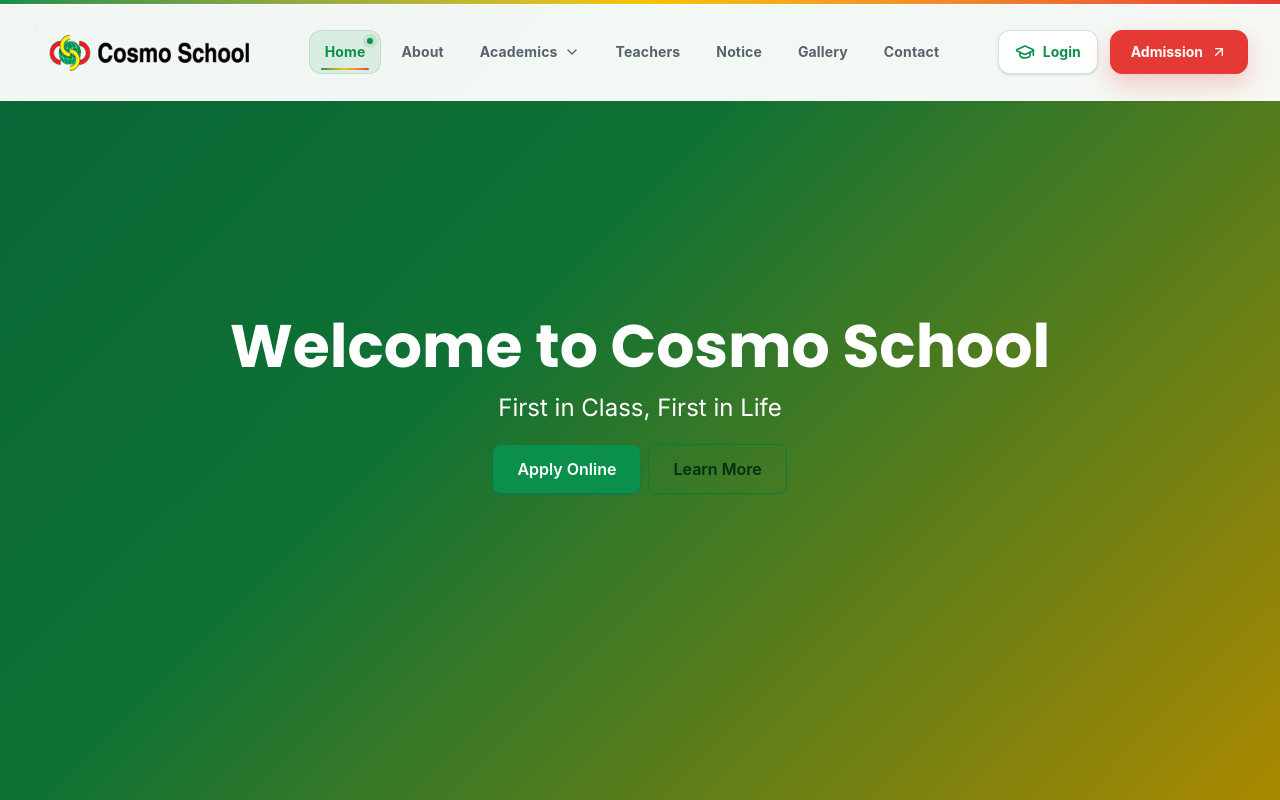
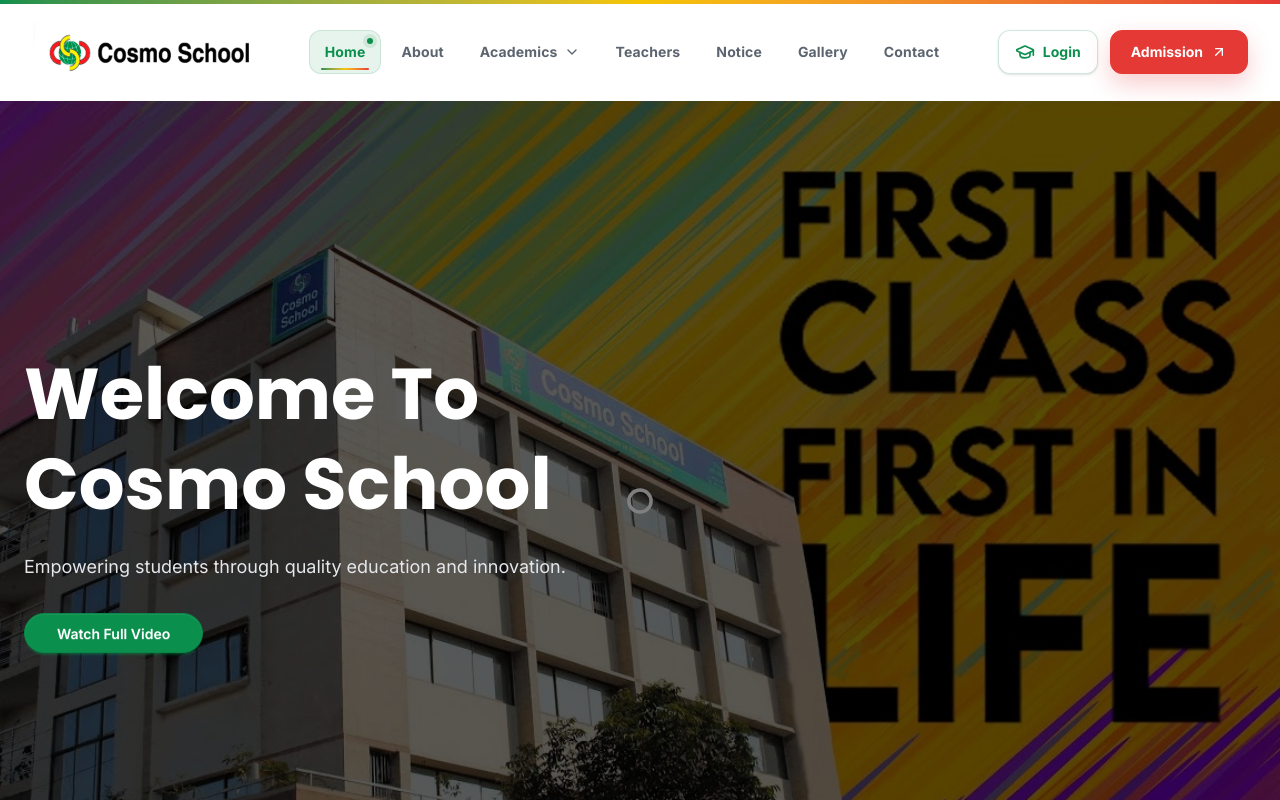
Before and after one commit to mehadiHasanDiner/cosmo-school-fullStack-web, a React (Vite) app in the folder client/: page / in a window 1280 px wide. Shown: the top 800 px of the page. Built offline with nearby package versions, Linux system fonts and the light colour scheme.

Commit message:
navbar done hero seciton done.

```diff
--- a/client/src/Shared/Navbar.jsx
+++ b/client/src/Shared/Navbar.jsx
@@ -102,7 +102,7 @@ const Navbar = () => {
     <>
       <header
         className={`
-          sticky top-0 z-50 w-full
+          sticky top-0 z-50 w-full body-font
           border-b transition-all duration-500
           ${
             isScrolled
--- a/client/src/pages/Home/Hero.jsx
+++ b/client/src/pages/Home/Hero.jsx
@@ -1,42 +1,64 @@
-import Button from "../../components/common/Button";
-import ScrollReveal from "../../components/common/ScrollReveal";
+import heroVideo from "../../assets/hero.webm";
+import thumbnail from "../../assets/hero-thumbnail.jpg";
+import { useState } from "react";
 
 const Hero = () => {
+  const [loaded, setLoaded] = useState(false);
   return (
-    <div>
-      <h3 className=""></h3>
-      <section className="relative -mt-24">
-        {/* Background */}
-        <div className="absolute inset-0 bg-[linear-gradient(135deg,#0B8F4D_0%,#16A34A_40%,#F5C400_100%)]"></div>
+    <section className="relative h-screen w-full overflow-hidden body-font">
+      {/* loading state */}
+      {!loaded && (
+        <div className="absolute inset-0">
+          <img src={thumbnail} className="h-full w-full object-cover" alt="" />
 
-        {/* Overlay */}
-        <div className="absolute inset-0 bg-black/30"></div>
+          <div className="absolute inset-0 flex items-center justify-center bg-black/30">
+            <span className="loading loading-spinner loading-lg text-white"></span>
+          </div>
+        </div>
+      )}
 
+      {/* Background Video */}
+      <video
+        className={`absolute inset-0 h-full w-full object-cover transition-opacity duration-700 ${
+          loaded ? "opacity-100" : "opacity-0"
+        }`}
+        src={heroVideo}
+        type="video/webm"
+        autoPlay
+        muted
+        loop
+        playsInline
+        poster={thumbnail}
+        onCanPlay={() => setLoaded(true)}
+      />
+      {/* Dark Overlay */}
+      <div className="absolute inset-0 bg-black/50"></div>
       {/* Content */}
-        <div className="relative z-10 flex min-h-screen items-center justify-center text-white">
-          <div className="text-center">
-            <h1 className="heading-font text-6xl font-bold">
-              <ScrollReveal direction="zoom" delay={0.2}>
-                <h2>Welcome to Cosmo School</h2>
-              </ScrollReveal>
+      <div className="relative z-10 flex h-full items-center">
+        <div className="container mx-auto px-6">
+          <h1 className="text-5xl md:text-7xl font-bold text-white leading-tight heading-font">
+            Welcome To <br />
+            Cosmo School
           </h1>
 
-            <p className="body-font text-2xl mt-4">
-              First in Class, First in Life
+          <p className="mt-6 max-w-xl text-lg text-gray-200 body-font">
+            Empowering students through quality education and innovation.
           </p>
-            {/* <button className="btn btn-xl text-white mt-4 bg-[linear-gradient(135deg,#0B8F4D,#08703C)] text-xl">
-              Apply Online
-            </button> */}
-            <div className="space-x-2 mt-5">
-              <Button>Apply Online</Button>
-              <Button variant="outline" className="text-green-950">
-                Learn More
-              </Button>
-            </div>
+
+          <button
+            onClick={() =>
+              window.open(
+                "https://www.youtube.com/watch?v=dbYLiacxDq0",
+                "_blank",
+              )
+            }
+            className="btn btn-primary mt-8 rounded-full px-8 body-font"
+          >
+            Watch Full Video
+          </button>
         </div>
       </div>
     </section>
-    </div>
   );
 };
 
```
Also changed, not shown: client/src/assets/hero-thumbnail.jpg (added), 1 other file (tests, documents, lock files or other folders). Lines whose indentation alone changed are shown as unchanged.
